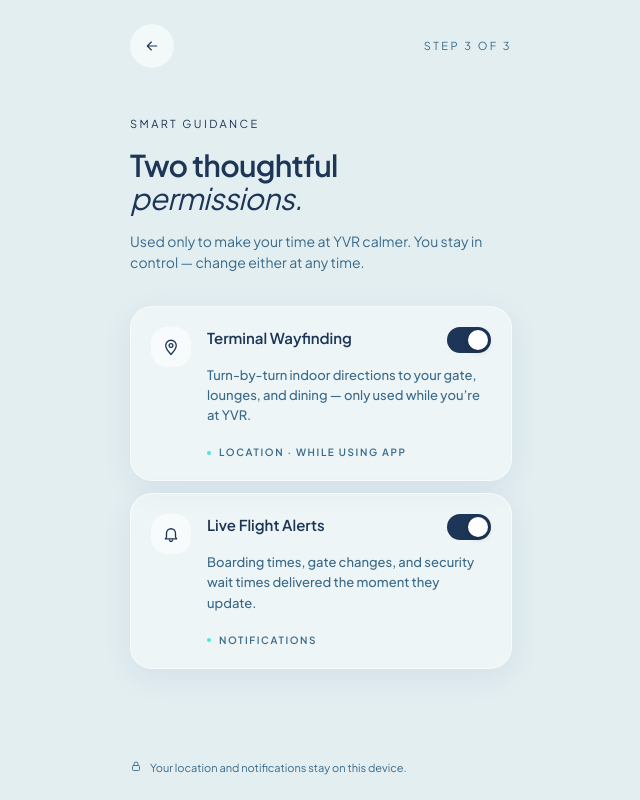
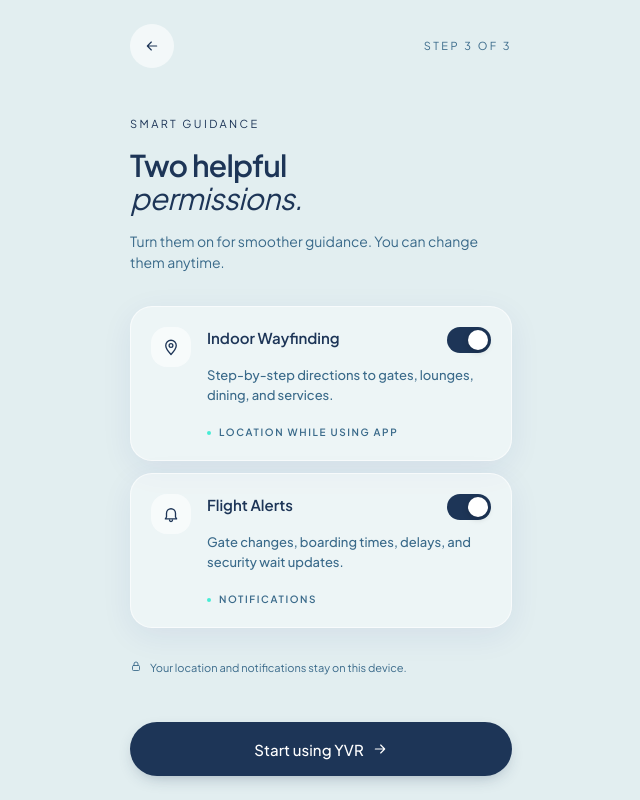
Before and after one commit to SemyonKuznetsoff/Vancouver-International-Airport-Mobile-App, a Next.js app: page /onboarding/permissions in a window 1280 px wide. Shown: the whole page, without its empty margins (319-959 px from the left). Built offline with nearby package versions, Linux system fonts and the light colour scheme.

Commit message:
Establish YVR design system foundation

```diff
--- a/src/app/onboarding/permissions/page.tsx
+++ b/src/app/onboarding/permissions/page.tsx
@@ -1,10 +1,11 @@
-import Link from "next/link";
 import { AppShell } from "@/components/AppShell";
+import { Button } from "@/components/Button";
 import { Eyebrow } from "@/components/Eyebrow";
 import { Heading } from "@/components/Heading";
 import { PermissionCard } from "@/components/PermissionCard";
+import { ScreenHeader } from "@/components/ScreenHeader";
 import {
-  ArrowLeftIcon,
+  ArrowRightIcon,
   BellIcon,
   LocationPinIcon,
   LockIcon,
@@ -14,55 +15,54 @@ export default function PermissionsPage() {
   return (
     <AppShell>
       <main className="flex flex-1 flex-col px-6">
-        <header className="flex items-center justify-between pt-2">
-          <Link
-            href="/onboarding/sign-in"
-            aria-label="Go back"
-            className="inline-flex h-11 w-11 items-center justify-center rounded-full bg-[var(--color-surface-elevated)] text-[var(--color-text-primary)] hover:bg-white/70"
-          >
-            <ArrowLeftIcon size={16} />
-          </Link>
-          <span className="text-[11px] uppercase leading-[1.5] tracking-[0.22em] text-[var(--color-text-secondary)]">
-            Step 3 of 3
-          </span>
-        </header>
+        <ScreenHeader backHref="/onboarding/sign-in" step="Step 3 of 3" />
 
         <section className="mt-12 flex flex-col gap-4">
           <Eyebrow>Smart Guidance</Eyebrow>
-          <Heading className="!text-[30px] !leading-[1.1]">
-            Two thoughtful
+          <Heading size="title">
+            Two helpful
             <br />
             <em>permissions.</em>
           </Heading>
           <p className="text-[14px] leading-[1.55] text-[var(--color-text-secondary)]">
-            Used only to make your time at YVR calmer. You stay in control —
-            change either at any time.
+            Turn them on for smoother guidance. You can change them anytime.
           </p>
         </section>
 
         <section className="mt-8 flex flex-col gap-3">
           <PermissionCard
             icon={<LocationPinIcon size={18} />}
-            title="Terminal Wayfinding"
-            description="Turn-by-turn indoor directions to your gate, lounges, and dining — only used while you’re at YVR."
-            footerLabel="Location · While using app"
-            toggleAriaLabel="Toggle terminal wayfinding"
+            title="Indoor Wayfinding"
+            description="Step-by-step directions to gates, lounges, dining, and services."
+            footerLabel="Location while using app"
+            toggleAriaLabel="Toggle indoor wayfinding"
             defaultOn
           />
           <PermissionCard
             icon={<BellIcon size={18} />}
-            title="Live Flight Alerts"
-            description="Boarding times, gate changes, and security wait times delivered the moment they update."
+            title="Flight Alerts"
+            description="Gate changes, boarding times, delays, and security wait updates."
             footerLabel="Notifications"
-            toggleAriaLabel="Toggle live flight alerts"
+            toggleAriaLabel="Toggle flight alerts"
             defaultOn
           />
         </section>
 
-        <p className="mt-auto inline-flex items-start gap-2 pt-8 pb-2 text-[11px] leading-[1.5] text-[var(--color-text-secondary)]">
+        <p className="mt-8 inline-flex items-start gap-2 text-[11px] leading-[1.5] text-[var(--color-text-secondary)]">
           <LockIcon size={12} />
           <span>Your location and notifications stay on this device.</span>
         </p>
+
+        <div className="mt-auto pt-8 pb-2">
+          <Button
+            href="/"
+            variant="primary"
+            trailingIcon={<ArrowRightIcon size={16} />}
+            aria-label="Start using YVR"
+          >
+            Start using YVR
+          </Button>
+        </div>
       </main>
     </AppShell>
   );
--- a/src/app/page.tsx
+++ b/src/app/page.tsx
@@ -8,16 +8,16 @@ import { ArrowRightIcon } from "@/components/icons";
 
 const features: Feature[] = [
   {
-    title: "Personalized trip guidance",
+    title: "Trip guidance",
     description: "From curbside to your gate.",
   },
   {
     title: "Indoor wayfinding",
-    description: "Lounges, dining, security — mapped.",
+    description: "Find gates, lounges, dining, and services.",
   },
   {
-    title: "Live flight intelligence",
-    description: "Boarding, gates, delays in real time.",
+    title: "Live updates",
+    description: "Boarding, delays, and gate changes.",
   },
 ];
 
@@ -34,11 +34,10 @@ export default function OnboardingPage() {
           <Heading>
             Your journey,
             <br />
-            <em>effortlessly guided.</em>
+            <em>calmly guided.</em>
           </Heading>
           <p className="text-[14px] leading-[1.55] text-[var(--color-text-secondary)]">
-            A premium companion through YVR — calmly guiding you from arrival
-            to takeoff.
+            Flights, maps, gates, and alerts in one quiet place.
           </p>
         </section>
 
--- a/src/components/AuthOption.tsx
+++ b/src/components/AuthOption.tsx
@@ -59,7 +59,7 @@ type AuthOptionGroupProps = {
 export function AuthOptionGroup({ children }: AuthOptionGroupProps) {
   return (
     <div
-      className="overflow-hidden rounded-[20px] border border-[var(--color-border-hairline)] bg-white/40 shadow-[0_8px_32px_0_rgba(31,38,135,0.07)] [&>*+*]:border-t [&>*+*]:border-[var(--color-border-hairline)]"
+      className="overflow-hidden rounded-[var(--radius-panel)] border border-[var(--color-border)] bg-white/40 shadow-[var(--shadow-card)] [&>*+*]:border-t [&>*+*]:border-[var(--color-border)]"
     >
       {children}
     </div>
--- /dev/null
+++ b/src/components/Card.tsx
@@ -0,0 +1,34 @@
+type Padding = "default" | "compact" | "lg";
+
+type CardProps = {
+  children: React.ReactNode;
+  padding?: Padding;
+  as?: "div" | "article" | "section";
+  className?: string;
+};
+
+const paddingClasses: Record<Padding, string> = {
+  default: "p-5",
+  compact: "p-4",
+  lg: "p-6",
+};
+
+/**
+ * Glass card primitive. Standard chrome for any panel-style card across the
+ * app. Compose content inside; do not reauthor `bg-white/40 + border + shadow`
+ * combinations in page files.
+ */
+export function Card({
+  children,
+  padding = "default",
+  as: Tag = "div",
+  className = "",
+}: CardProps) {
+  return (
+    <Tag
+      className={`rounded-[var(--radius-panel)] border border-[var(--color-border)] bg-white/40 shadow-[var(--shadow-card)] ${paddingClasses[padding]} ${className}`.trim()}
+    >
+      {children}
+    </Tag>
+  );
+}
--- a/src/components/Heading.tsx
+++ b/src/components/Heading.tsx
@@ -1,21 +1,41 @@
+type Size = "display" | "title";
+
 type HeadingProps = {
   children: React.ReactNode;
   as?: "h1" | "h2" | "h3";
+  size?: Size;
   className?: string;
 };
 
+const sizeClasses: Record<Size, string> = {
+  display: "text-[34px] leading-[1.05]",
+  title: "text-[30px] leading-[1.1]",
+};
+
 /**
- * Display heading. Supports a serif-italic accent via <em> children:
- *   <Heading>Your journey,<br /><em>effortlessly guided.</em></Heading>
+ * Display heading.
+ *
+ * - `display` (default, 34px) — hero screens like the welcome page.
+ * - `title` (30px) — step screens like sign-in, permissions, settings.
+ *
+ * Italic accent: wrap the accent phrase in `<em>`. The component styles
+ * em as normal-weight italic.
+ *
+ *   <Heading size="title">
+ *     Continue your
+ *     <br />
+ *     <em>journey.</em>
+ *   </Heading>
  */
 export function Heading({
   children,
   as: Tag = "h1",
+  size = "display",
   className = "",
 }: HeadingProps) {
   return (
     <Tag
-      className={`font-semibold text-[var(--color-text-primary)] text-[34px] leading-[1.05] tracking-[-0.025em] [&_em]:font-normal [&_em]:italic ${className}`.trim()}
+      className={`font-semibold text-[var(--color-text-primary)] tracking-[-0.025em] [&_em]:font-normal [&_em]:italic ${sizeClasses[size]} ${className}`.trim()}
     >
       {children}
     </Tag>
--- a/src/components/PermissionCard.tsx
+++ b/src/components/PermissionCard.tsx
@@ -1,6 +1,7 @@
 "use client";
 
 import { useState } from "react";
+import { Card } from "./Card";
 
 type PermissionCardProps = {
   icon: React.ReactNode;
@@ -22,7 +23,7 @@ export function PermissionCard({
   const [on, setOn] = useState(defaultOn);
 
   return (
-    <article className="rounded-[22px] border border-[var(--color-border-hairline)] bg-white/40 p-5 shadow-[0_8px_32px_0_rgba(31,38,135,0.07)]">
+    <Card as="article">
       <div className="flex items-start gap-4">
         <span
           aria-hidden
@@ -52,7 +53,7 @@ export function PermissionCard({
           </p>
         </div>
       </div>
-    </article>
+    </Card>
   );
 }
 
--- /dev/null
+++ b/src/components/ScreenHeader.tsx
@@ -0,0 +1,49 @@
+import Link from "next/link";
+import type { Route } from "next";
+import { ArrowLeftIcon } from "./icons";
+
+type ScreenHeaderProps = {
+  backHref?: Route | URL;
+  backLabel?: string;
+  step?: string;
+  right?: React.ReactNode;
+};
+
+/**
+ * Top row for any non-root screen.
+ *
+ * - Left: optional circular back button (44×44 tap target).
+ * - Right: optional step label (e.g. "Step 2 of 3") or arbitrary content.
+ *
+ * The header sits inside the page's `px-6` gutter and `pt-2` from `AppShell`.
+ */
+export function ScreenHeader({
+  backHref,
+  backLabel = "Go back",
+  step,
+  right,
+}: ScreenHeaderProps) {
+  return (
+    <header className="flex items-center justify-between pt-2">
+      {backHref ? (
+        <Link
+          href={backHref as Route}
+          aria-label={backLabel}
+          className="inline-flex h-11 w-11 items-center justify-center rounded-full bg-[var(--color-surface-elevated)] text-[var(--color-text-primary)] hover:bg-white/70"
+        >
+          <ArrowLeftIcon size={16} />
+        </Link>
+      ) : (
+        <span aria-hidden className="h-11 w-11" />
+      )}
+
+      {right ?? (
+        step ? (
+          <span className="text-[11px] uppercase leading-[1.5] tracking-[0.22em] text-[var(--color-text-secondary)]">
+            {step}
+          </span>
+        ) : null
+      )}
+    </header>
+  );
+}
```
Also changed, not shown: src/app/globals.css (+27 -9 lines), src/app/onboarding/sign-in/page.tsx (+10 -24 lines), 4 other files (tests, documents, lock files or other folders).
